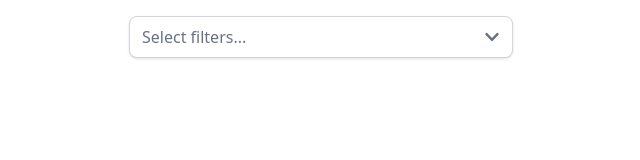
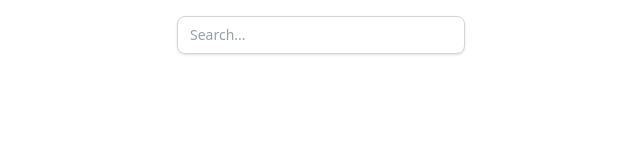
Before and after one commit to InsideAmber/react-interview-playground, a React (Vite) app: page / in a window 1280 px wide. Shown: the top 160 px of the page, without its empty margins (319-959 px from the left). Built offline with nearby package versions, Linux system fonts and the light colour scheme.

Commit message:
Added autocomplete component

```diff
--- a/src/App.tsx
+++ b/src/App.tsx
@@ -2,7 +2,8 @@
 // import Carousel from "./components/Carousel"
 // import CheckboxSelect from "./components/CheckboxSelect"
 // import DependentDropdown from "./components/DependentDropdown"
-import FilterDropdown from "./components/FilterDropdown"
+// import FilterDropdown from "./components/FilterDropdown"
+import Autocomplete from "./components/AutoComplete"
 
 const App = () => {
   return (
@@ -11,7 +12,8 @@ const App = () => {
       {/* <Carousel /> */}
       {/* <CheckboxSelect /> */}
       {/* <DependentDropdown /> */}
-      <FilterDropdown />
+      {/* <FilterDropdown /> */}
+      <Autocomplete />
     </div>
   )
 }
--- /dev/null
+++ b/src/components/Autocomplete.tsx
@@ -0,0 +1,64 @@
+// src/components/Autocomplete.tsx
+import React, { useState } from "react";
+
+const staticOptions = [
+  "Apple",
+  "Banana",
+  "Cherry",
+  "Grapes",
+  "Orange",
+  "Pineapple",
+  "Mango",
+  "Strawberry",
+  "Watermelon",
+  "Blueberry",
+];
+
+export default function Autocomplete() {
+  const [isOpen, setIsOpen] = useState(false); // UI demo: dropdown always open
+  const [searchTerm, setSearchTerm] = useState("");
+  const [filteredOptions, setFilteredOptions] = useState(staticOptions);
+
+  const handleSearchChange = (e: React.ChangeEvent<HTMLInputElement>) => {
+    setSearchTerm(e.target.value);
+    // In a real app, you might filter options based on searchTerm here
+    if (e.target.value) {
+      setIsOpen(true);
+    } else {
+      setIsOpen(false);
+    }
+    const updatedSearchValue = staticOptions.filter((opt) =>
+      opt.toLowerCase().includes(e.target.value.toLowerCase())
+    );
+    setFilteredOptions(updatedSearchValue);
+  };
+
+  return (
+    <div className="relative w-72">
+      {/* Search input */}
+      <input
+        value={searchTerm}
+        onChange={handleSearchChange}
+        type="text"
+        placeholder="Search..."
+        className="w-full border border-gray-300 rounded-lg px-3 py-2 shadow-sm text-sm text-gray-700 focus:outline-none focus:ring focus:ring-blue-300"
+      />
+
+      {/* Suggestion list */}
+      {isOpen && (
+        <div className="absolute mt-1 w-full bg-white border border-gray-200 rounded-lg shadow-lg max-h-60 overflow-y-auto z-50">
+          <ul>
+            {filteredOptions.map((item, idx) => (
+              <li
+                key={idx}
+                className="px-3 py-2 text-sm text-gray-700 hover:bg-blue-100 cursor-pointer"
+              >
+                {item}
+              </li>
+            ))}
+          </ul>
+        </div>
+      )}
+    </div>
+  );
+}
```
